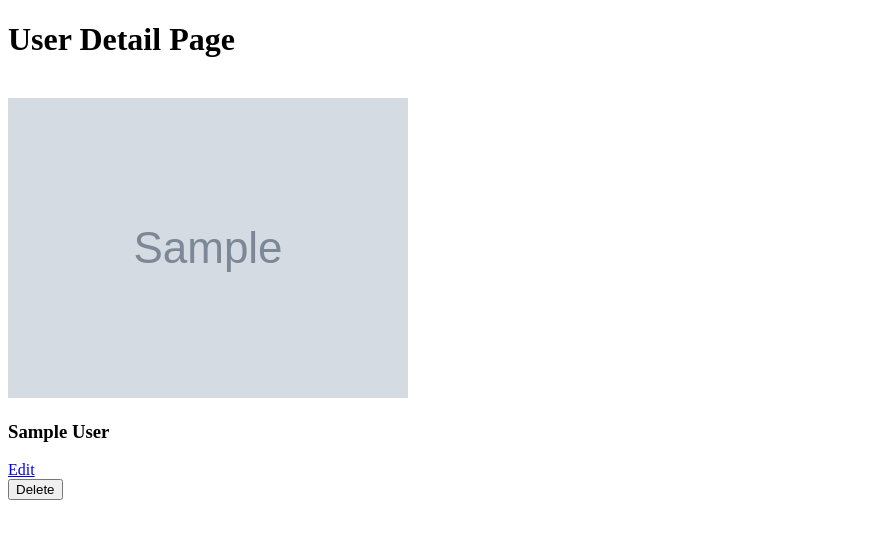
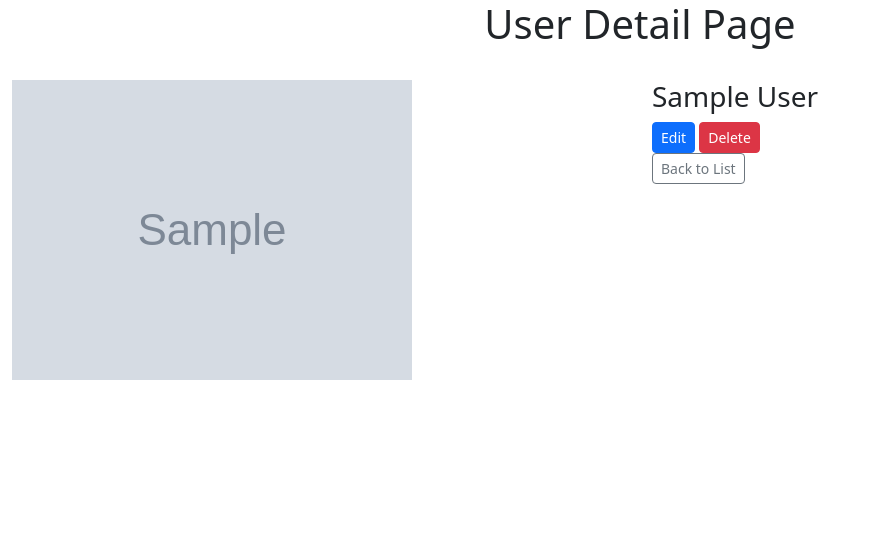
Before and after one commit to jjkchung87/blogly, a Flask app: page /users/1 in a window 1280 px wide. Shown: the top 539 px of the page, without its empty margins (0-873 px from the left). Run offline with Flask 3, Linux system fonts and the light colour scheme; tables that the repository leaves empty hold one stand-in row (values such as "Sample post"); grey boxes marked "Sample" are stand-in pictures.

Commit message:
updated styling and forms in templates

```diff
--- a/app.py
+++ b/app.py
@@ -33,7 +33,7 @@ def addNewUser():
     lastName = request.form['last-name']
     imageUrl = request.form['image-url']
 
-    newUser = User(first_name=firstName, last_name = lastName, image_URL=imageUrl)
+    newUser = User(first_name=firstName, last_name = lastName, image_URL=imageUrl or None)
     db.session.add(newUser)
     db.session.commit()
 
@@ -42,19 +42,19 @@ def addNewUser():
 
 @app.route('/users/<int:user_id>')
 def getUserInfo(user_id):
-    user = User.query.get(user_id)
+    user = User.query.get_or_404(user_id)
     return render_template('userDetails.html',user=user)
 
 
 @app.route('/users/<int:user_id>/edit')
 def showEditUserForm(user_id):
-    user = User.query.get(user_id)
+    user = User.query.get_or_404(user_id)
     return render_template('editUser.html', user=user)
 
 @app.route('/users/<int:user_id>/edit', methods=['POST'])
 def editUserInfo(user_id):
 
-    user=User.query.get(user_id)
+    user=User.query.get_or_404(user_id)
 
     firstName = request.form['first-name']
     lastName = request.form['last-name']
--- a/models.py
+++ b/models.py
@@ -6,11 +6,12 @@ def connect_db(app):
     db.app = app
     db.init_app(app)
 
-
+defaultImage = 'https://expertphotography.b-cdn.net/wp-content/uploads/2020/06/stock-photography-trends11.jpg'
 
 """Models for Blogly."""
 
 class User (db.Model):
+    """Site User"""
     __tablename__ = 'users'
 
     id = db.Column(db.Integer,
@@ -24,7 +25,8 @@ class User (db.Model):
                            nullable=False)
 
     image_URL = db.Column(db.Text,
-                           nullable=True)
+                           nullable=True,
+                           default=defaultImage)
 
     @property
     def full_name(self):
--- a/static/style.css
+++ b/static/style.css
@@ -1,3 +1,3 @@
 img {
-    max-height: 400px;
+    max-width: 500px;
 }
--- a/templates/base.html
+++ b/templates/base.html
@@ -5,11 +5,14 @@
     <meta http-equiv='X-UA-Compatible' content='IE=edge'>
     <title>{% block title %} {% endblock %}</title>
     <meta name='viewport' content='width=device-width, initial-scale=1.0'>
+    <link href="https://cdn.jsdelivr.net/npm/bootstrap@5.3.0/dist/css/bootstrap.min.css" rel="stylesheet" integrity="sha384-9ndCyUaIbzAi2FUVXJi0CjmCapSmO7SnpJef0486qhLnuZ2cdeRhO02iuK6FUUVM" crossorigin="anonymous">
     <link href='/static/style.css' rel='stylesheet'>
 </head>
 <body>
     {% block content %}
     {% endblock %}
+    <script src="https://cdn.jsdelivr.net/npm/@popperjs/core@2.11.8/dist/umd/popper.min.js" integrity="sha384-I7E8VVD/ismYTF4hNIPjVp/Zjvgyol6VFvRkX/vR+Vc4jQkC+hVqc2pM8ODewa9r" crossorigin="anonymous"></script>
+    <script src="https://cdn.jsdelivr.net/npm/bootstrap@5.3.0/dist/js/bootstrap.min.js" integrity="sha384-fbbOQedDUMZZ5KreZpsbe1LCZPVmfTnH7ois6mU1QK+m14rQ1l2bGBq41eYeM/fS" crossorigin="anonymous"></script>
     <script src='app.js'></script>
 </body>
 </html>
--- a/templates/newUser.html
+++ b/templates/newUser.html
@@ -2,12 +2,12 @@
 {% block title %} New User Form {% endblock %}
 {% block content %}
 
-<h1>Create a User</h1>
+<h1 class="text-center">Create a User</h1>
 <form method="post">
     <input type="text" name="first-name" placeholder="Enter a first name">
     <input type="text" name="last-name" placeholder="Enter a last name">
     <input type="url" name="image-url" placeholder="Provide an image of this user">
-    <button type="submit" href="/users/new">Add</button>
+    <button type="submit" href="/users/new" class="btn btn-primary">Add</button>
 </form>
 
 {% endblock %}
--- a/templates/userDetails.html
+++ b/templates/userDetails.html
@@ -2,23 +2,28 @@
 {% block title %} {{user.get_full_name()}} {% endblock %}
 {% block content %}
 
-<h1>User Detail Page</h1><br>
+<h1 class="text-center">User Detail Page</h1><br>
 
-<div class="container">
-    <div class="col col-6">
-        <div class="row">
+<div class="container-fluid">
+    <div class="row">
+        <div class="col-6">
             <img src="{{user.image_URL}}" alt="{{user.first_name}} {{user.last_name}}"><br>
+        </div>
+        <div class="col-6">
             <h3>{{user.get_full_name()}}</h3>
-            <a href="/users/{{user.id}}/edit">Edit</a>
-            <form action="/users/{{user.id}}/delete" method="post">
-            <button>Delete</button>
+            <form>
+                <button class="btn btn-primary btn-sm" formaction="/users/{{ user.id }}/edit" formmethod="GET">
+                    Edit
+                </button>
+                <button class="btn btn-danger btn-sm" formaction="/users/{{ user.id }}/delete" formmethod="POST">
+                    Delete
+                </button>
             </form>
+            <a href="/users" class="btn btn-outline-secondary btn-sm">Back to List</a>
         </div>
+    </div>
     </div>
 
 
-    </div>
-</div>
-
 
 {% endblock %}
```
Also changed, not shown: templates/editUser.html (+5 -3 lines), templates/list.html (+15 -7 lines).
